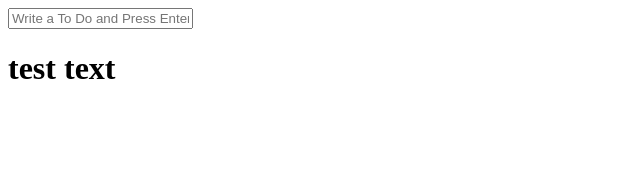
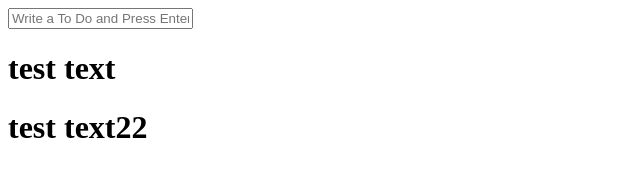
Before and after one commit to gminem/gminem.github.io, a plain HTML site: page index.html in a window 1280 px wide. Shown: the whole page, without its empty margins (0-640 px from the left). Drawn offline with Linux system fonts and the light colour scheme.

Commit message:
Update index.html

```diff
--- a/index.html
+++ b/index.html
@@ -9,6 +9,7 @@
     <form id="todo-form">
       <input type="text" placeholder="Write a To Do and Press Enter" required/>
       <h1>test text</h1>
+      <h1>test text22</h1>
     </form>
     <ul id="todo-list">
     </ul>
```
